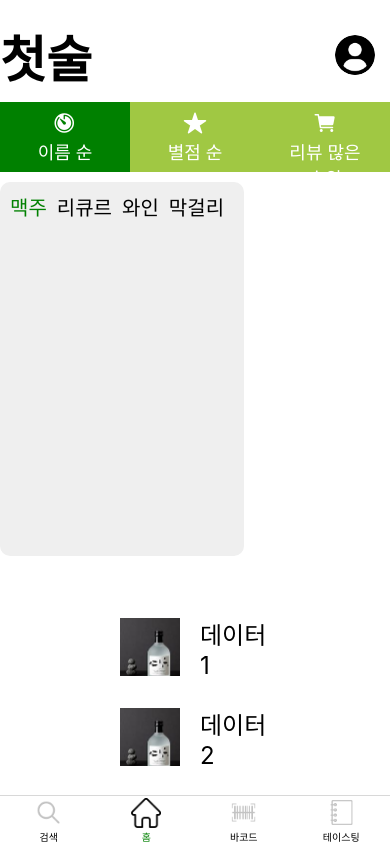
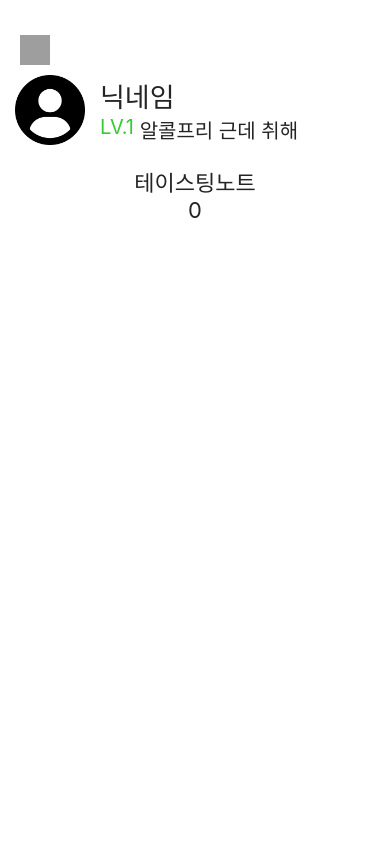
Before and after one commit to ramgthunder12/mobliepoject, a React Native app: screen /UserInfo in a window 390 px wide. Built offline with nearby package versions, Linux system fonts and the light colour scheme; grey boxes are pictures that could not be loaded.

Commit message:
v0.0.14
테이스팅노트 보기 파일 추가

```diff
--- a/json/firstScent.json
+++ b/json/firstScent.json
@@ -43,7 +43,7 @@
   },
   {
     "id": 3,
-    "title": "Noble Rot(고귀한 곰팡이, 귀부, 고귀한 부패)",
+    "title": "곰팡이, 부패",
     "titleColor": "#3D97D4",
     "subColor": "#B7D2ED",
     "subTitle": [
@@ -126,7 +126,7 @@
   },
   {
     "id": 9,
-    "title": "General Aging(일반 숙성)",
+    "title": "일반 숙성",
     "titleColor": "#DC8536",
     "subColor": "#F6CCA4",
     "subTitle": [
@@ -140,7 +140,7 @@
   },
   {
     "id": 10,
-    "title": "Tca (코르크)",
+    "title": "Tca",
     "titleColor": "#BF8172",
     "subColor": "#EAC9C0",
     "subTitle": [
@@ -150,7 +150,7 @@
   },
   {
     "id": 11,
-    "title": "아황산염 & Mercaptans(메르캅탄)",
+    "title": "아황산염 & 메르캅탄",
     "titleColor": "#C76E42",
     "subColor": "#ECC0A5",
     "subTitle": [
--- a/navigation/StackContainer.js
+++ b/navigation/StackContainer.js
@@ -9,6 +9,8 @@ import TasteNote from './screens/TasteNote';
 import WriteDownNote from './screens/WriteDownNote';
 import Detail from './screens/Detail';
 import MyPage from './screens/MyPage';
+import UserInfo from './screens/UserInfo';
+import ViewTasteNote from './screens/ViewTasteNote';
 
 const Stack = createStackNavigator();
 
@@ -22,6 +24,8 @@ export default function StackContainer() {
         <Stack.Screen name={'WriteDownNote'} component={WriteDownNote}/>
         <Stack.Screen name={'Detail'} component={Detail}/>
         <Stack.Screen name={'MyPage'} component={MyPage}/>
+        <Stack.Screen name={'UserInfo'} component={UserInfo}/>
+        <Stack.Screen name={'ViewTasteNote'} component={ViewTasteNote}/>
     </Stack.Navigator>
   );
 }
--- a/navigation/screens/Detail.js
+++ b/navigation/screens/Detail.js
@@ -186,6 +186,11 @@ const Detail = ({ route, navigation }) => {
         <Text style={styles.reviewItemText}>
           별점: {item.rating}, 리뷰: {item.comment}
         </Text>
+        <TouchableOpacity onPress={() => navigation.navigate('UserInfo')}>
+          <Image source={require('../../images/profile/defaultProfile.png')} // 이미지의 경로를 정확히 지정해야 합니다.
+            style={{ width: 24, height: 24, marginLeft: 10 }}
+          />
+        </TouchableOpacity>
         <TouchableOpacity onPress={() => handleLike(item.id)}>
           <Ionicons
             name={'heart'}
--- /dev/null
+++ b/navigation/screens/UserInfo.js
@@ -0,0 +1,120 @@
+import { StatusBar } from "expo-status-bar";
+import React, { useState, useEffect, useRef } from "react";
+import {
+  StyleSheet,
+  View,
+  SafeAreaView,
+  ScrollView,
+  Image,
+  TouchableOpacity,
+} from "react-native";
+import { Text, Icon } from "@rneui/themed";
+import * as ImagePicker from "expo-image-picker";
+
+export default function UserInfo() {
+  /*프로필 이미지*/
+  const [SelectedImage, setSelectedImage] = useState(null);
+
+  const showImage = () => {
+    //이미지 출력
+    if (SelectedImage) {
+      return (
+        <Image
+          source={{ uri: SelectedImage }}
+          style={{ width: "100%", height: "100%", borderRadius: 50 }}
+        />
+      );
+    } else {
+      return (
+        <Image
+          source={require("../../images/profile/defaultProfile.png")}
+          style={{ width: "100%", height: "100%" }}
+        />
+      );
+    }
+  };
+
+  return (
+    <SafeAreaView style={styles.container}>
+      <ScrollView style={styles.scrollView}>
+
+        {/*프로필 상단*/}
+        <View style={styles.titleView}>
+          <View
+            style={{
+              flexDirection: "row",
+              justifyContent: "flex-start",
+              marginTop: 5,
+              marginLeft: 10,
+            }}
+          >
+            <Image
+              source={require("../../images/profile/mypage.png")}
+              style={{ width: 30, height: 30, margin: 10 }}
+            />
+          </View>
+        </View>
+        {/*프로필*/}
+        <View style={styles.profileView}>
+            <View
+              style={{
+                width: 70,
+                height: 70,
+                position: "relative",
+                marginLeft: 15
+              }}
+            >
+              {showImage()}
+            </View>
+          <View style={{flexDirection: "column", justifyContent: "center", alignItems: "flex-start", height: 70, marginLeft: 15,}}>
+            <Text style={{fontSize: 27, fontWeight: "500"}}>닉네임</Text>
+            <View style={{flexDirection: "row"}}>
+              <Text style={{fontSize: 20, color: '#33cc33'}}>LV.1 </Text>
+              <Text style={{fontSize: 20, }}>알콜프리 근데 취해</Text>
+            </View>
+          </View>
+        </View>
+
+        {/*테이스팅 노트*/}
+          <View style={{flexDirection: "column", justifyContent: "center", alignItems: "center", margin: 20,}}>
+            <Text style={{fontSize: 22,}}>테이스팅노트</Text>
+            <Text style={{fontSize: 22,}}>0</Text>
+          </View>
+      </ScrollView>
+    </SafeAreaView>
+  );
+}
+
+const styles = StyleSheet.create({
+  container: {
+    flex: 1,
+    paddingTop: StatusBar.currentHeight,
+    backgroundColor: "#FFFFFF",
+  },
+  scrollView: {
+    flex: 1,
+    backgroundColor: "#FFFFFF",
+    marginTop: 20, // 상단 여백 추가
+  },
+  titleView: {
+    flexDirection: "row",
+    justifyContent: "space-between",
+  },
+  profileView: {
+    flexDirection: "row",
+    justifyContent: "flex-start",
+  },
+  penIconView: {
+    flexDirection: "row",
+    justifyContent: "center",
+    alignItems: "center",
+    width: 30,
+    height: 30,
+    position: "absolute",
+    bottom: -4,
+    right: -4,
+    margin: 3,
+    backgroundColor: "#FFFFFF",
+    borderRadius: 30,
+  },
+});
--- /dev/null
+++ b/navigation/screens/ViewTasteNote.js
@@ -0,0 +1,20 @@
+import { StatusBar } from 'expo-status-bar';
+import { StyleSheet, Text, View } from 'react-native';
+
+export default function ViewTasteNote() {
+  return (
+    <View style={styles.container}>
+      <Text>Open up App.js to start working on your app!</Text>
+      <StatusBar style="auto" />
+    </View>
+  );
+}
+
+const styles = StyleSheet.create({
+  container: {
+    flex: 1,
+    backgroundColor: '#fff',
+    alignItems: 'center',
+    justifyContent: 'center',
+  },
+});
```
